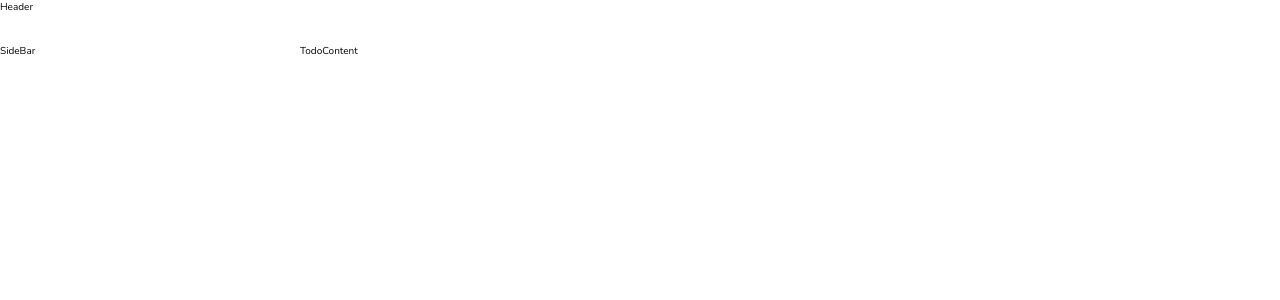
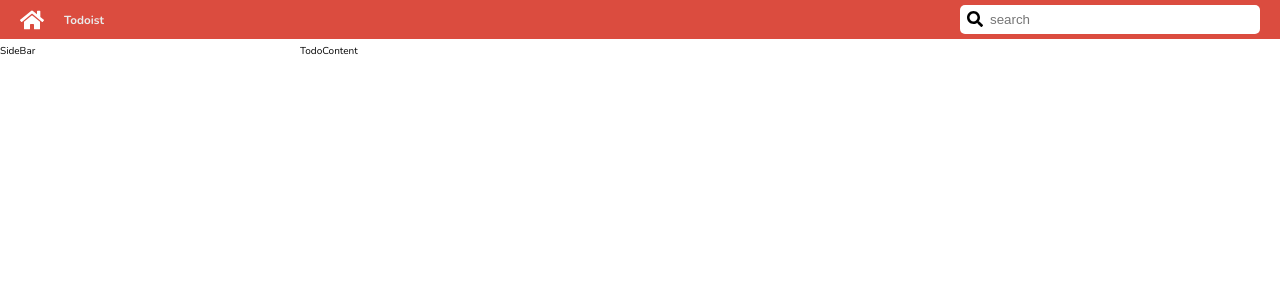
Before and after one commit to chatinunk97/CC15-TodoList, a React (Create React App) app: page / in a window 1280 px wide. Shown: the top 300 px of the page. Built offline with nearby package versions, Linux system fonts and the light colour scheme.

Commit message:
Finish: Header Refactor

```diff
--- a/package.json
+++ b/package.json
@@ -5,6 +5,7 @@
   "dependencies": {
     "react": "^18.2.0",
     "react-dom": "^18.2.0",
+    "react-icons": "^4.10.1",
     "react-scripts": "5.0.1",
     "sass": "^1.66.1"
   },
--- a/src/App.js
+++ b/src/app/App.js
@@ -1,9 +1,13 @@
-import './App.scss'
+import "./App.scss";
+import Header from  "../components/Header"
 
 function App() {
   return (
     <div className="todo">
-      <div className="todo__header">Header</div>
+      <div className="todo__header">
+        <Header/>
+      </div>
+
       <div className="todo__sidebar">SideBar</div>
       <div className="todo__content">TodoContent</div>
     </div>
--- a/src/App.scss
+++ b/src/app/App.scss
@@ -1,6 +1,4 @@
-// CSS Variable
-$header-height: 44px;
-$sidebar-width: 300px;
+@import "../index.scss";
 
 .todo {
   display: grid;
@@ -11,8 +9,8 @@
   // '& represent this selector
   //&__header would equal to .todo__header
   &__header {
-    grid-row:1/1;
-    grid-column:1/-1
+    grid-row: 1/1;
+    grid-column: 1/-1;
   }
 
   &__sidebar {
@@ -22,12 +20,11 @@
     // grid-column-end: 2;
 
     // Above's Shorthand
-    grid-row:2/-1;
-    grid-column:1/2
+    grid-row: 2/-1;
+    grid-column: 1/2;
   }
   &__content {
-    grid-row:2/-1;
-    grid-column:2/-1
+    grid-row: 2/-1;
+    grid-column: 2/-1;
   }
-
 }
--- /dev/null
+++ b/src/components/Header.jsx
@@ -0,0 +1,22 @@
+import { FaHome } from "react-icons/fa";
+import "./Header.scss";
+import Search from "./Search";
+
+const Header = () => {
+  return (
+    <header className="header">
+      <div className="header__logo">
+        <FaHome />
+      </div>
+      <div className="header__text">
+        <h3>Todoist</h3>
+      </div>
+
+      <div className="header__search">
+        <Search />
+      </div>
+    </header>
+  );
+};
+
+export default Header;
--- /dev/null
+++ b/src/components/Header.scss
@@ -0,0 +1,27 @@
+@import "../index.scss";
+
+.header {
+    background-color: $primary;
+    color: $grey-light;
+    padding: 0.5rem 2rem;
+    display: flex;
+    align-items: center;
+    gap: 20px;
+
+    &__logo {
+      display: flex;
+      font-size: 2.4rem;
+      color: white;
+      cursor: pointer;
+    }
+
+    &__text {
+      flex: 1;
+    }
+    &__search {
+      text-align: right;
+      flex: 1;
+      // min-width: 300px;
+      max-width: 300px;
+    }
+  }
--- /dev/null
+++ b/src/components/Search.jsx
@@ -0,0 +1,14 @@
+import {FaSearch} from "react-icons/fa";
+import './Search.scss'
+const Search = () => {
+  return (
+    <div className="search">
+      <span className="search__icon">
+        <FaSearch />
+      </span>
+      <input type="text" placeholder="search" className="search__input"></input>
+    </div>
+  );
+};
+
+export default Search;
--- /dev/null
+++ b/src/components/Search.scss
@@ -0,0 +1,24 @@
+@import "../index.scss";
+
+.search{
+    // background-color: blue;
+    position: relative;
+
+    &__icon{
+        // background-color: yellow;
+        position: absolute;
+        left: 7px;
+        top: 60%;
+        transform: translateY(-50%);
+        color: black;
+        font-size:1.6rem;
+    }
+    &__input{
+      width: 100%;
+        padding-left: 30px;
+        padding-block: 7px;
+        border-radius: 5px;
+        outline: none;
+        border: none;
+    }
+}
--- a/src/index.js
+++ b/src/index.js
@@ -1,7 +1,7 @@
 import React from 'react';
 import ReactDOM from 'react-dom/client';
 import './index.scss';
-import App from './App';
+import App from './app/App';
 
 
 const root = ReactDOM.createRoot(document.getElementById('root'));
--- a/src/index.scss
+++ b/src/index.scss
@@ -7,6 +7,8 @@
 $white: #fff;
 
 // GLOBAL RESET Styling //
+$header-height: 44px;
+$sidebar-width: 300px;
 *,
 *::after,
 *::before {
```
Also changed, not shown: 2 other files (tests, documents, lock files or other folders).
